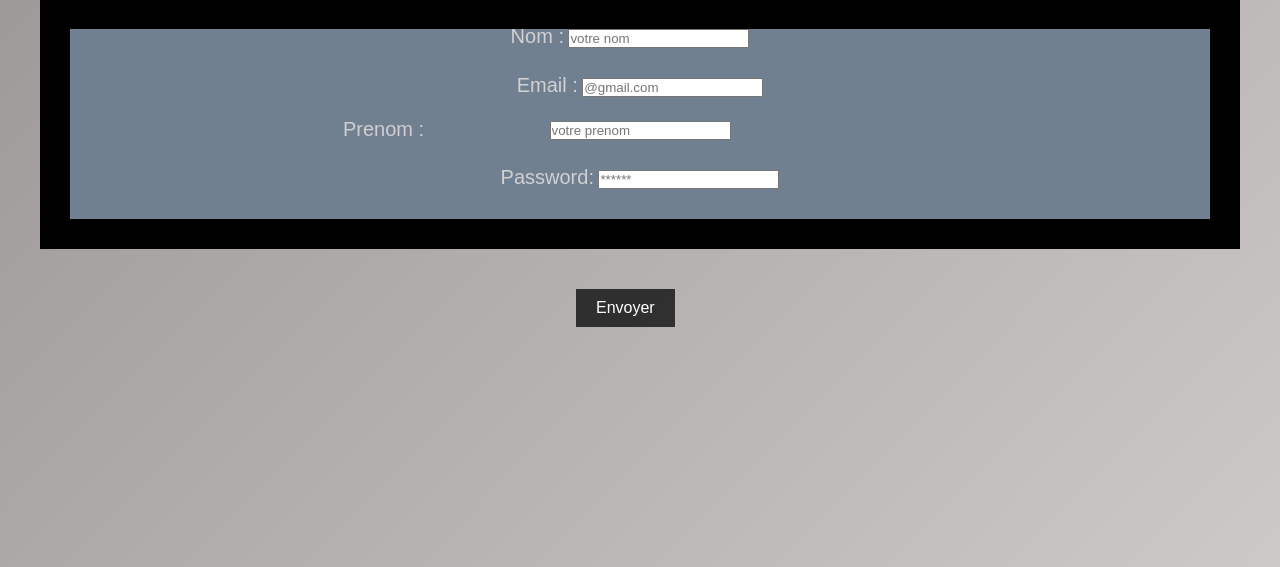
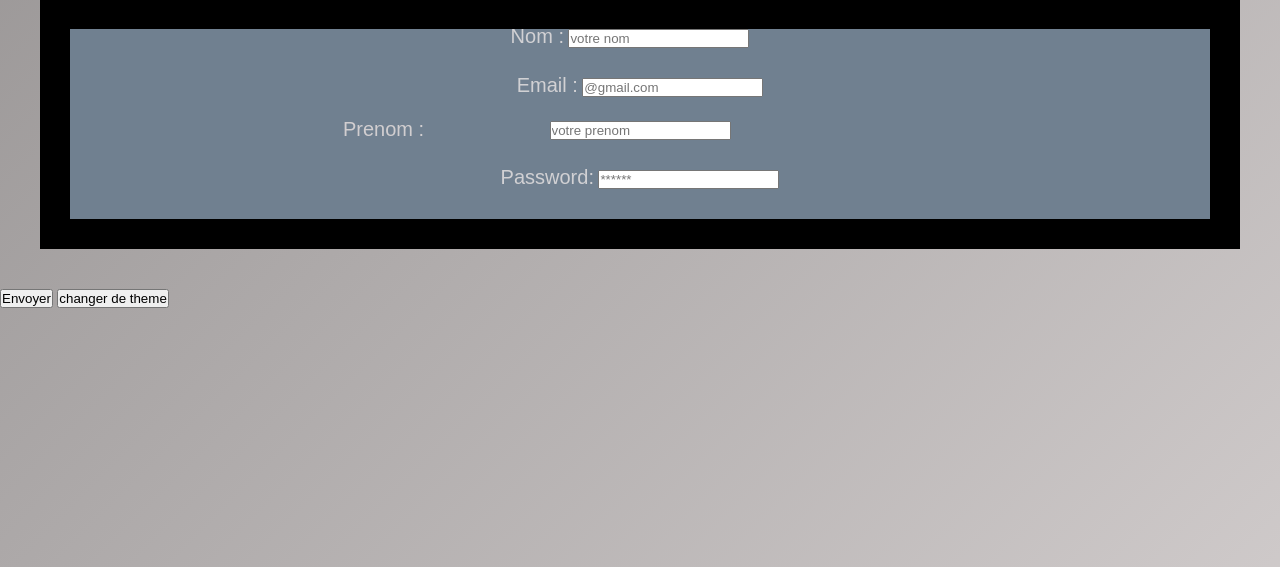
Before and after one commit to Andr-bhz/projet-vente, a PHP site: page / in a window 1280 px wide. Shown: the part 5084-5651 px from the top of the page. Run offline with PHP 8.4, Linux system fonts and the light colour scheme.

Commit message:
script.js

```diff
--- a/index.php
+++ b/index.php
@@ -54,10 +54,12 @@
              <input type="password" name="password" id="password" placeholder="******">
         </div>
     </form>
-        <button type="submit">Envoyer</button>
+        <button id="container" type="submit">Envoyer</button>
+        <button id="theme-toggle">changer de theme</button>
+
+    <script src="script.js"></script>
     <footer>
         <p> whattsaap © 2026 Mon Site de Fruits. Tous droits réservés.</p>
     </footer>
-    <script src="script.js"></script>
 </body>
 </html>
--- a/script.js
+++ b/script.js
@@ -1,7 +1,6 @@
-function add ($a, $b) {
-    if ($admin == $_POST['nom']) {
-        return "nom d'utilisateur incorrect";
-    }
-}
-    let $result = add($a, $b);
-    console.log("Le résultat de l'addition est : " + $result);
+const bouton =document .getElementById('theme-toggle');
+bouton.addEventListener('click',() => {
+    document.documentElement.classList.toggle('dark');
+    const estsombre=document.documentElement.classList.contains('dark');
+    localStorage.setItem('theme',estsombre ? 'dark' : 'light');
+});
--- a/style.css
+++ b/style.css
@@ -104,7 +104,7 @@ input:focus{
     margin-right: 45% ;
     margin-bottom: -10px;
 }
-button {
+container{
     background-color: rgba(0, 0, 0, 0.733);
     color: white;
     border: none;
@@ -112,6 +112,9 @@ button {
     font-size: 16px;
     cursor: pointer;
     margin-left: 45%;
+.theme-toggle{
+    position: fixed;
+}
 }
 button:hover {
     background-color: rgba(0, 0, 0, 0.733);
```
